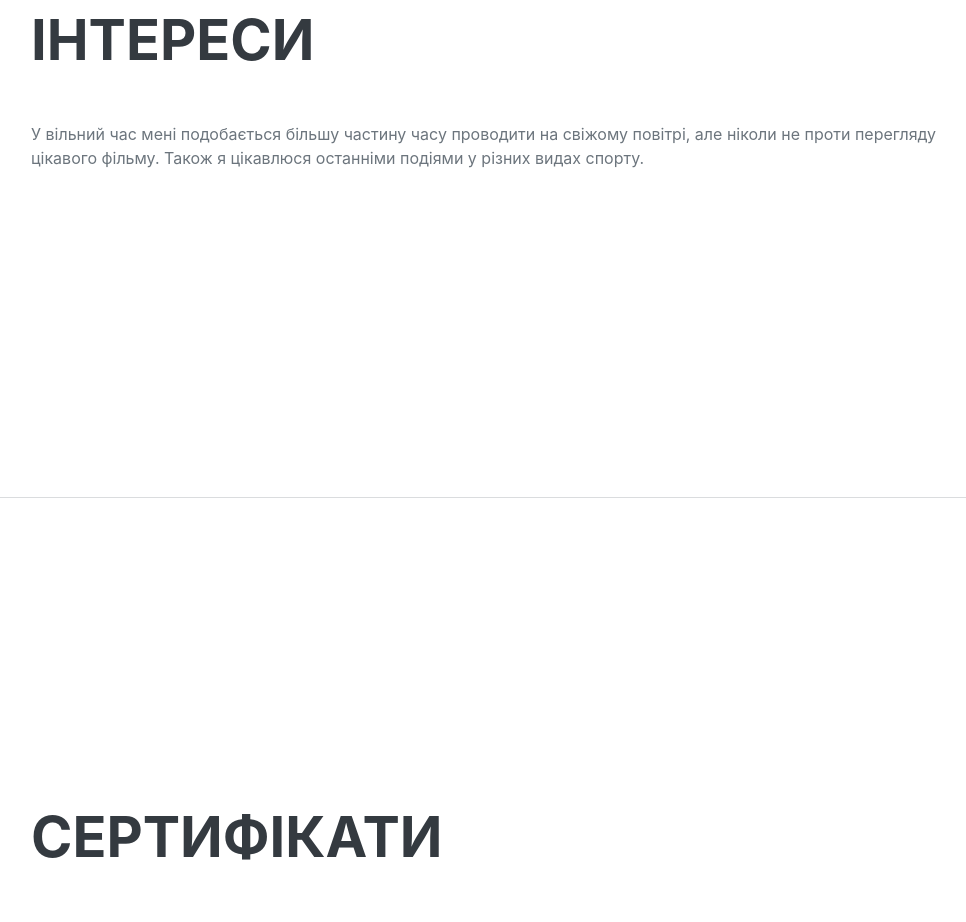
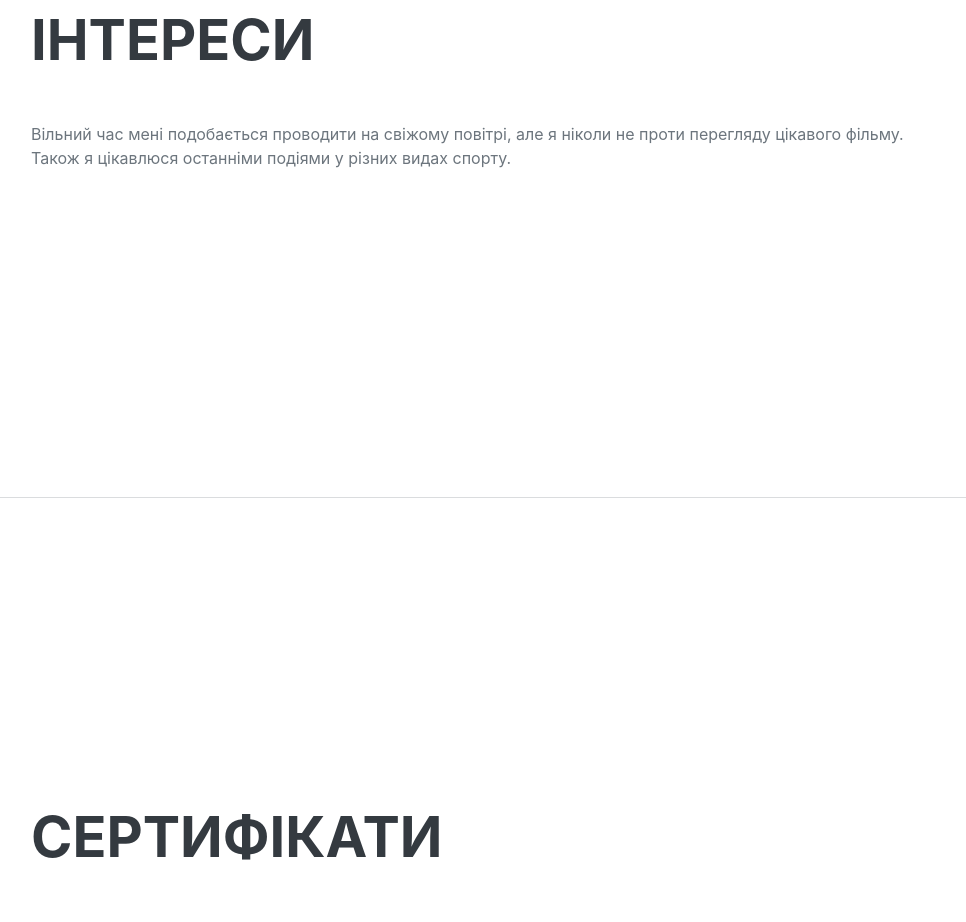
Before and after one commit to mirios/mirios.github.io, a plain HTML site: page index.html in a window 1280 px wide. Shown: the part 3720-4642 px from the top of the page, without its empty margins (289-1255 px from the left). Drawn offline with nearby package versions, Linux system fonts and the light colour scheme; a web font is replaced by a local one.

Commit message:
index_red_text_7

```diff
--- a/index.html
+++ b/index.html
@@ -135,8 +135,8 @@
             <section class="resume-section" id="interests">
                 <div class="resume-section-content">
                     <h2 class="mb-5">Інтереси</h2>
-                    <p>У вільний час мені подобається більшу частину часу проводити
-					на свіжому повітрі, але ніколи не проти перегляду цікавого фільму.
+                    <p>Вільний час мені подобається проводити
+					на свіжому повітрі, але я ніколи не проти перегляду цікавого фільму.
 					Також я цікавлюся останніми подіями у різних видах спорту.</p>
                 </div>
             </section>
```
